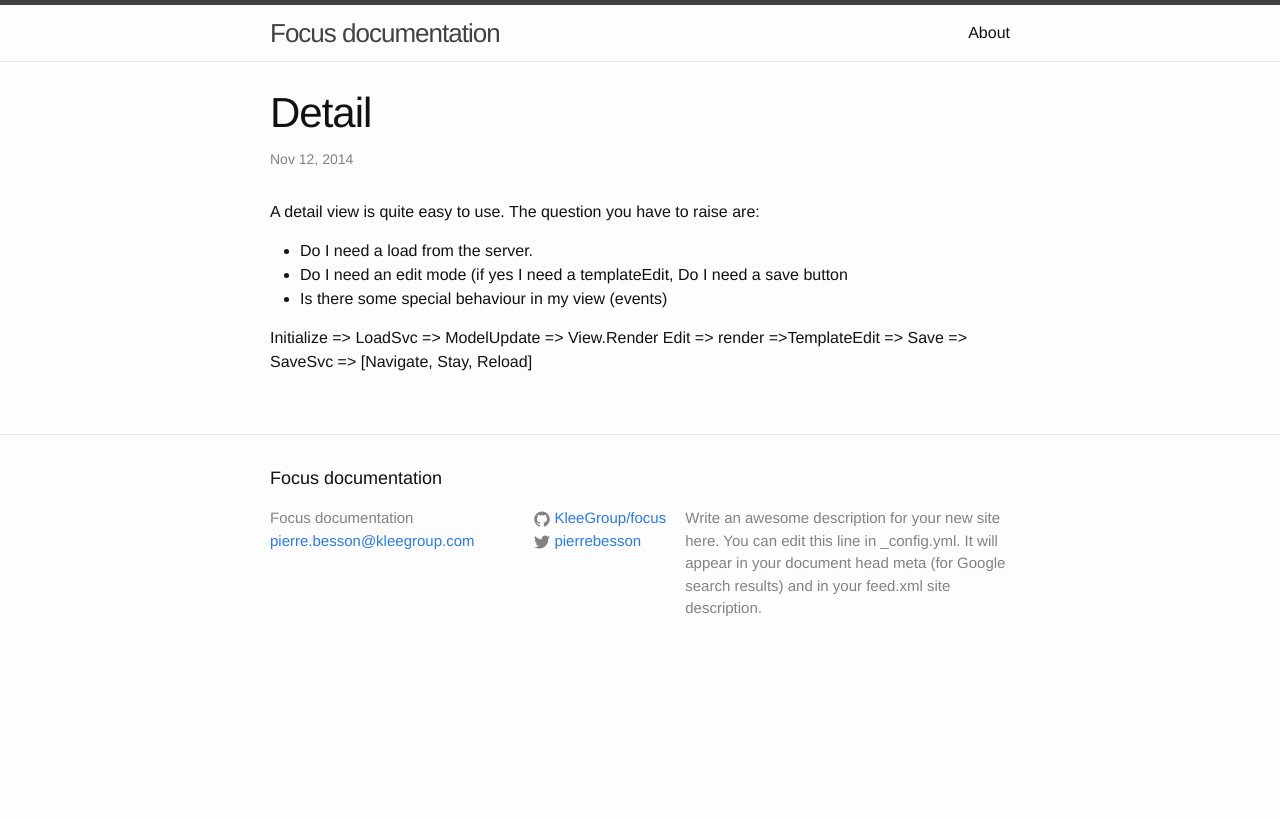
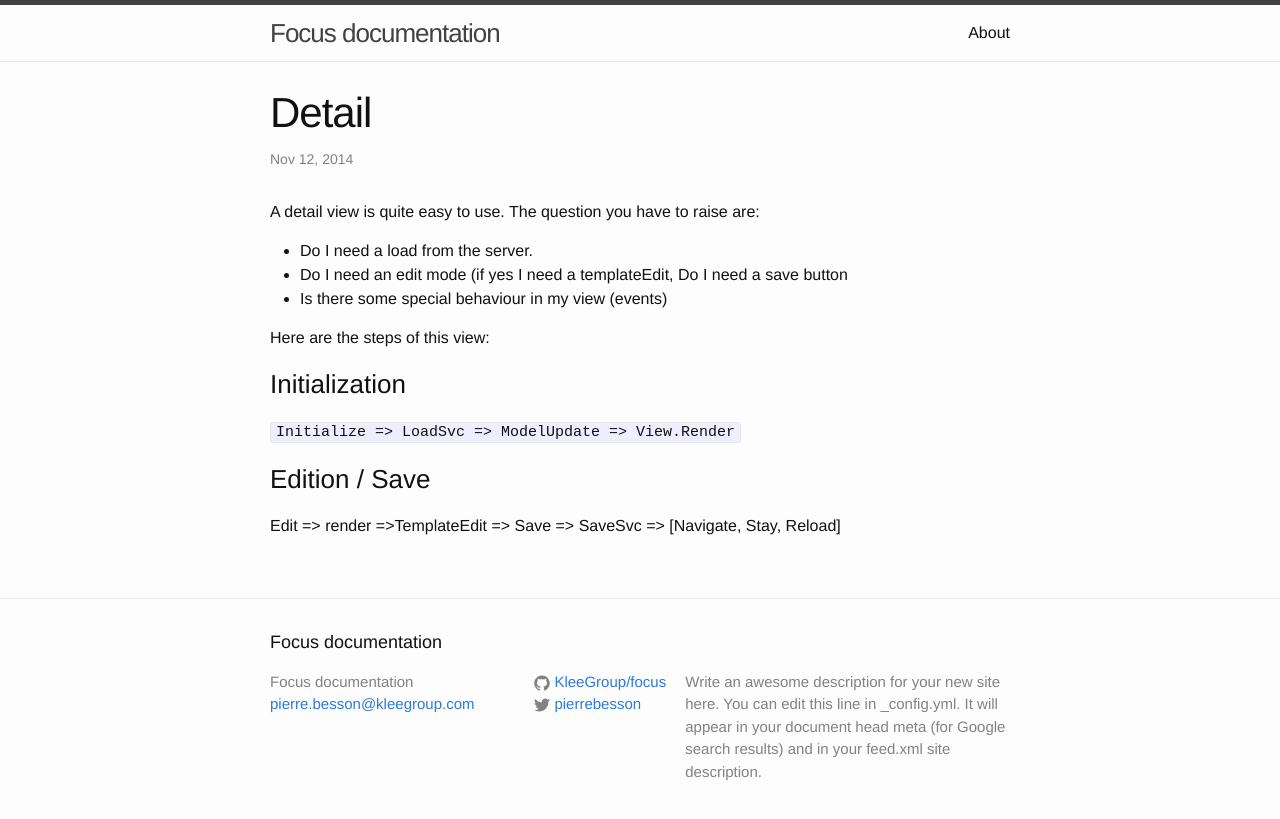
Before and after one commit to klee-contrib/focus-docs, a Jekyll site: the page built from _posts/2014-12-01-detail.md, in a window 1280 px wide. Shown: the top 819 px of the page. Built offline with Jekyll 4.4.1, drawn with Linux system fonts in a browser that asks for light colours.

Commit message:
Add all the doc skeleton

```diff
--- a/_posts/2014-12-01-detail.md
+++ b/_posts/2014-12-01-detail.md
@@ -12,5 +12,14 @@ The question you have to raise are:
 - Is there some special behaviour in my view (events)
 
 
-Initialize => LoadSvc => ModelUpdate => View.Render
+
+Here are the steps of this view:
+
+### Initialization
+
+`Initialize => LoadSvc => ModelUpdate => View.Render`
+
+
+### Edition / Save
+
 Edit => render =>TemplateEdit => Save => SaveSvc => [Navigate, Stay,  Reload]
```
Also changed, not shown: _posts/2014-01-12-collection.md (added, +12 -0 lines), _posts/2014-01-12-model.md (added, +12 -0 lines), _posts/2014-01-12-service.md (added, +14 -0 lines), _posts/2014-01-12-view.md (added, +14 -0 lines), _posts/2014-11-15-application-lifecycle.md (+1 -1 lines).
